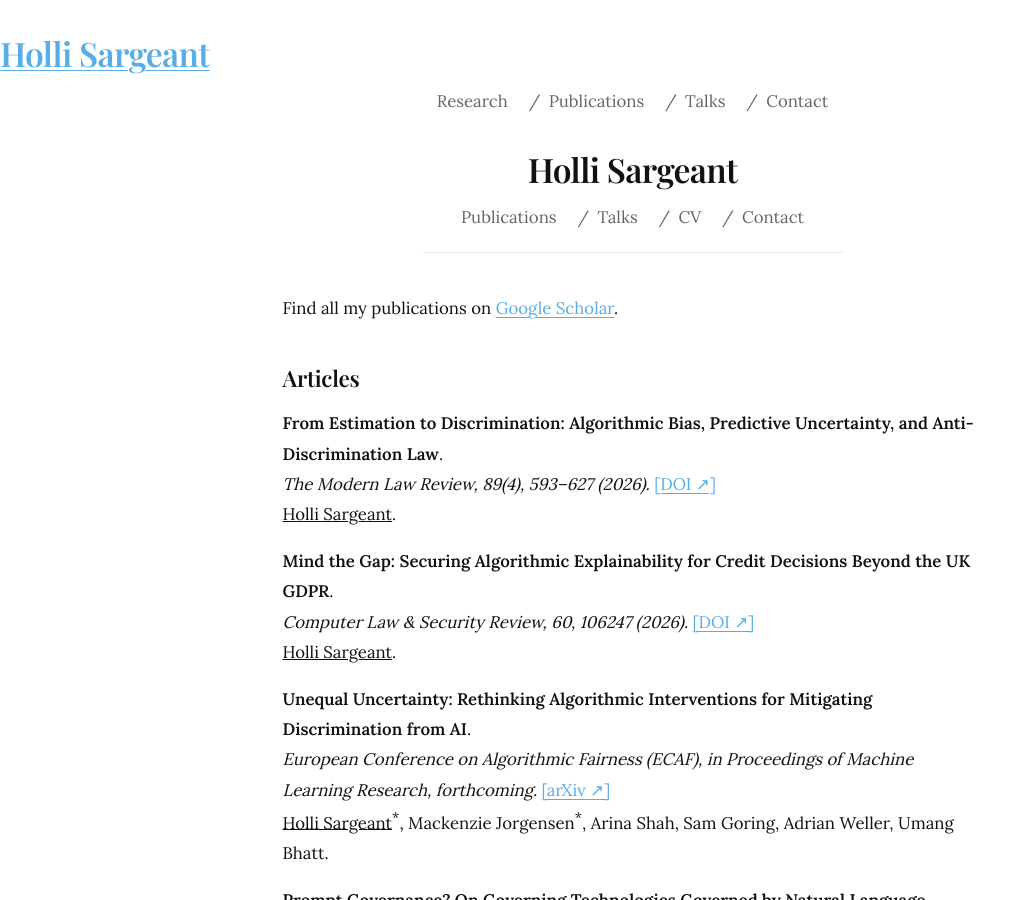
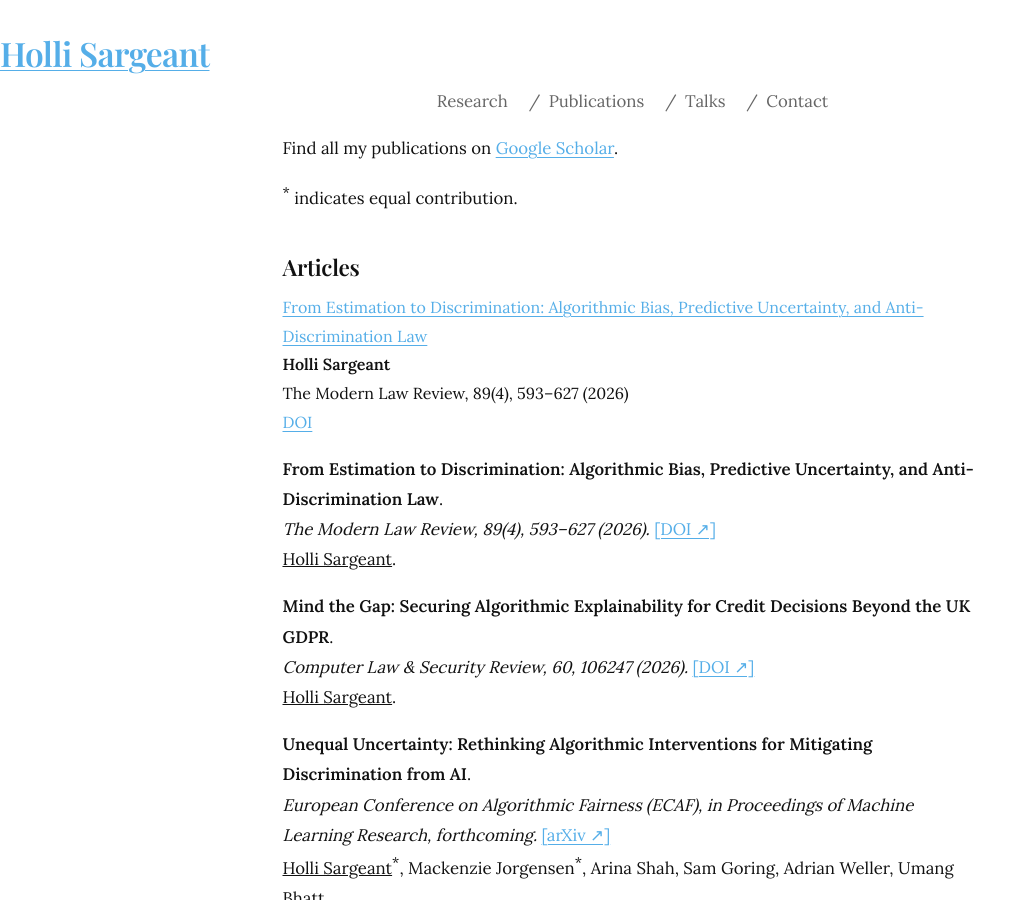
Before and after one commit to hollisargeant/hollisargeant.github.io, a Jekyll site: the page built from publications.md, in a window 1280 px wide and 900 px high. Shown: the whole window, without its empty margins (0-1035 px from the left). Built offline with Jekyll 4.4.1, drawn with Linux system fonts in a browser that asks for light colours.

Commit message:
Update publications.md

```diff
--- a/publications.md
+++ b/publications.md
@@ -3,23 +3,18 @@ layout: default
 title: Publications
 permalink: /publications/
 ---
-<div class="header-section">
-
-   <h1 class="header-name"><a href="{{ '/' | relative_url }}">Holli Sargeant</a></h1>
-
-<ul class="site-nav">
-  <li><a href="/publications/">Publications</a></li>
-  <li><a href="/talks/">Talks</a></li>
-  <li><a href="/cv/">CV</a></li>
-  <li><a href="/contact/">Contact</a></li>
-</ul>
-
-<hr class="rule" />
-</div>
-
 Find all my publications on <a href="https://scholar.google.com/citations?user=eKUDjkwAAAAJ">Google Scholar</a>.
 
+<sup>*</sup> indicates equal contribution.
+
 ## Articles
+
+<div class="pub">
+<a class="pub-title" href="https://doi.org/10.1111/1468-2230.70045">From Estimation to Discrimination: Algorithmic Bias, Predictive Uncertainty, and Anti-Discrimination Law</a><br>
+<b>Holli Sargeant</b><br>
+The Modern Law Review, 89(4), 593–627 (2026)<br>
+<a class="badge" href="https://doi.org/10.1111/1468-2230.70045">DOI</a>
+</div>
 
 **From Estimation to Discrimination: Algorithmic Bias, Predictive Uncertainty, and Anti-Discrimination Law**.<br>
    *The Modern Law Review, 89(4), 593–627 (2026).* [[DOI ↗︎]](https://doi.org/10.1111/1468-2230.70045)<br>
```
